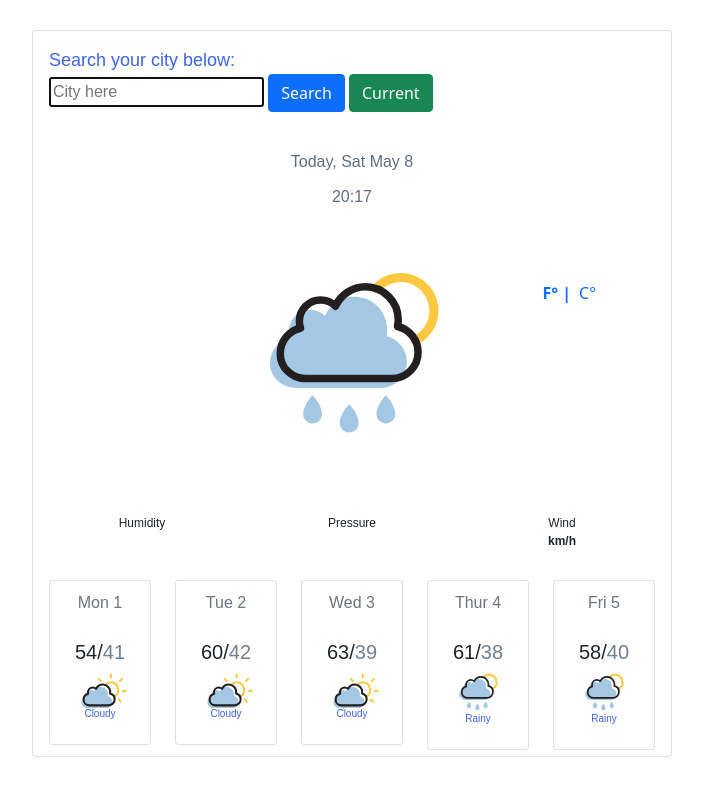
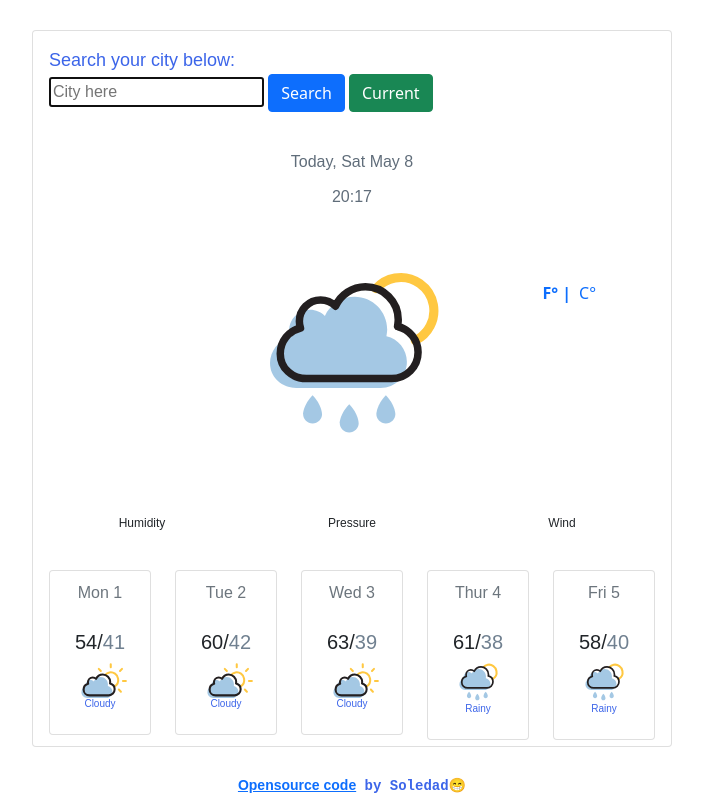
Before and after one commit to Pxhoras/old, a plain HTML site: page index.html in a window 1280 px wide. Shown: the whole page, without its empty margins (288-991 px from the left). Drawn offline with nearby package versions, Linux system fonts and the light colour scheme; no server answers.

Commit message:
Add link to bottom page

```diff
--- a/index.html
+++ b/index.html
@@ -62,7 +62,7 @@
           <div class="row">
             <div class="col data"id="humidity"></div>
              <div class="col data"id="pressure"></div>
-            <div class="col data"id="wind"><span class="">km/h</span></div>
+             <div class="col data"id="wind"><h6 class="kilometers"></div>
           </div>
           <div class="row">
             <div class="col">
@@ -138,6 +138,7 @@
           </div>
         </div>
       </div>
+      <h2 class="opensource"><a href="https://github.com/Pxhoras/My-UIUX-Weather-app.git" target="_blank">Opensource code</a><div class="open"> by Soledad😁</div></h2>
     </div>
     <script src="script.js"></script>
   </body>
--- a/style.css
+++ b/style.css
@@ -19,6 +19,21 @@ h4 {
   font-size: 16px;
   text-align: center;
   margin: 0;
+}
+.opensource {
+    font-family: Arial, Helvetica, sans-serif;
+    color: rgb(60, 101, 233);
+    text-align: center;
+    font-size: 14px;
+}
+
+.open {
+
+    font-family:'Courier New', Courier, monospace;
+    color: rgb(60, 101, 233);
+    font-size: 14px;
+    display: inline;
+
 }
 
 .btn-success {
@@ -123,3 +138,7 @@ h4 {
   font-weight: 200;
   font: 15px;
 }
+.kilometers {
+    display: block;
+    font-size: 10px;
+}
```
